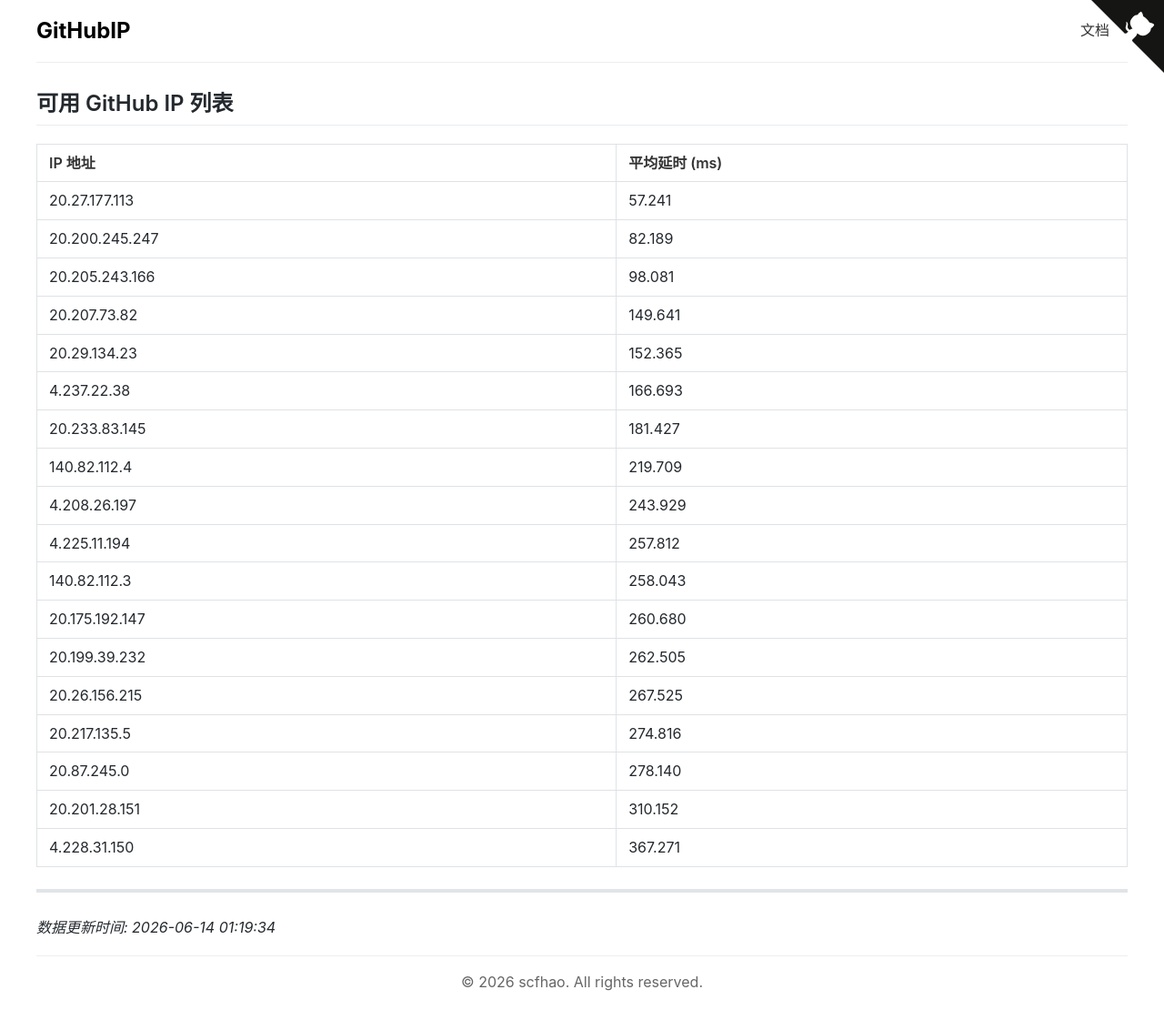
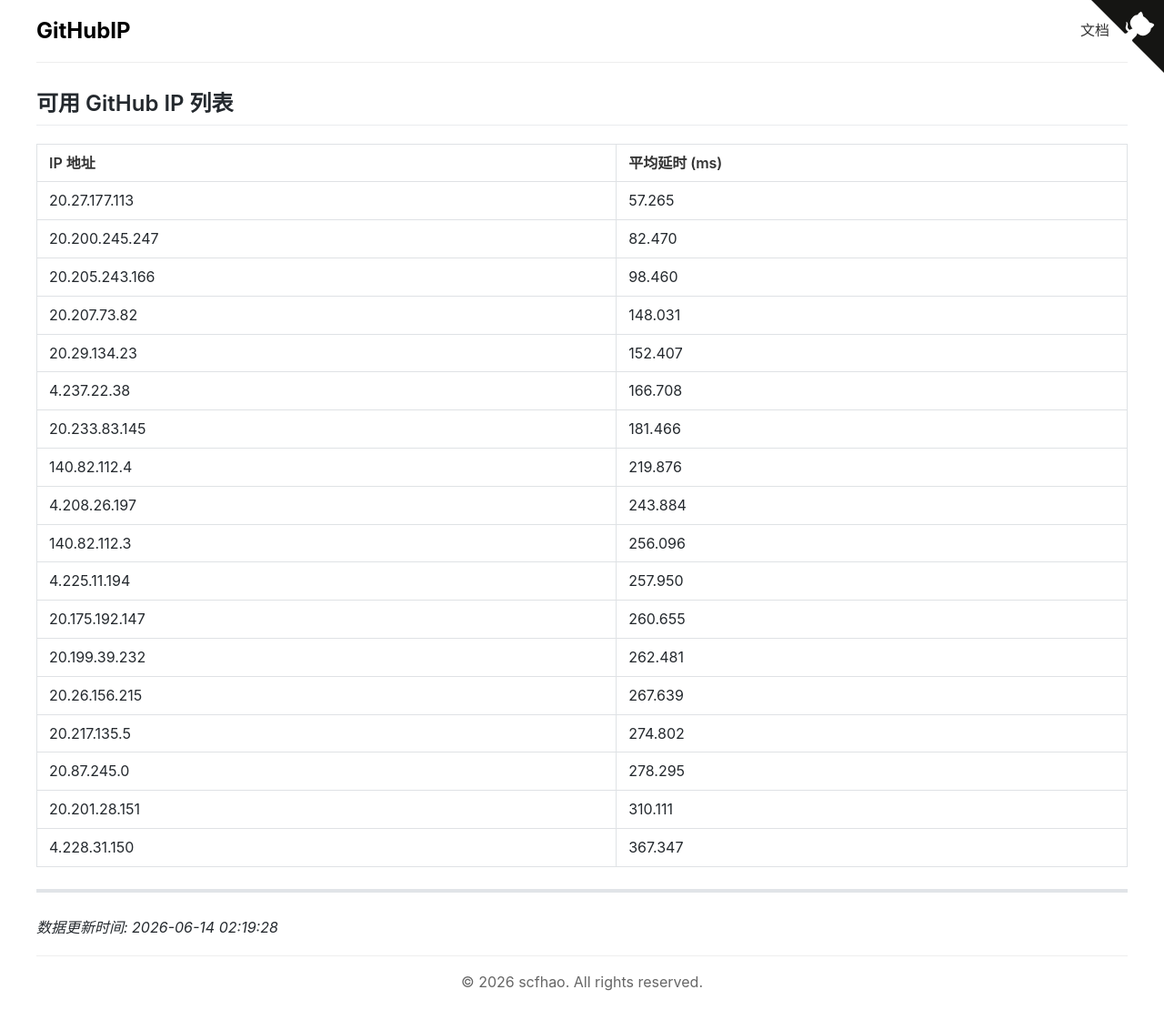
Before and after one commit to scfhao/GitHubIP, a Jekyll site: the page built from index.md, in a window 1280 px wide. Shown: the whole page at 91% size. Built offline with Jekyll 4.4.1, drawn with Linux system fonts in a browser that asks for light colours.

Commit message:
自动脚本执行 - 2026-06-14 02:19:28

```diff
--- a/index.md
+++ b/index.md
@@ -1,32 +1,32 @@
 ---
 layout: home
 title: GitHub IP 列表
-date: 2026-06-14 01:19:34
+date: 2026-06-14 02:19:28
 ---
 
 ## 可用 GitHub IP 列表
 
 | IP 地址 | 平均延时 (ms) |
 |---------|--------------|
-| 20.27.177.113 | 57.241 |
-| 20.200.245.247 | 82.189 |
-| 20.205.243.166 | 98.081 |
-| 20.207.73.82 | 149.641 |
-| 20.29.134.23 | 152.365 |
-| 4.237.22.38 | 166.693 |
-| 20.233.83.145 | 181.427 |
-| 140.82.112.4 | 219.709 |
-| 4.208.26.197 | 243.929 |
-| 4.225.11.194 | 257.812 |
-| 140.82.112.3 | 258.043 |
-| 20.175.192.147 | 260.680 |
-| 20.199.39.232 | 262.505 |
-| 20.26.156.215 | 267.525 |
-| 20.217.135.5 | 274.816 |
-| 20.87.245.0 | 278.140 |
-| 20.201.28.151 | 310.152 |
-| 4.228.31.150 | 367.271 |
+| 20.27.177.113 | 57.265 |
+| 20.200.245.247 | 82.470 |
+| 20.205.243.166 | 98.460 |
+| 20.207.73.82 | 148.031 |
+| 20.29.134.23 | 152.407 |
+| 4.237.22.38 | 166.708 |
+| 20.233.83.145 | 181.466 |
+| 140.82.112.4 | 219.876 |
+| 4.208.26.197 | 243.884 |
+| 140.82.112.3 | 256.096 |
+| 4.225.11.194 | 257.950 |
+| 20.175.192.147 | 260.655 |
+| 20.199.39.232 | 262.481 |
+| 20.26.156.215 | 267.639 |
+| 20.217.135.5 | 274.802 |
+| 20.87.245.0 | 278.295 |
+| 20.201.28.151 | 310.111 |
+| 4.228.31.150 | 367.347 |
 
 ---
 
-*数据更新时间: 2026-06-14 01:19:34*
+*数据更新时间: 2026-06-14 02:19:28*
```
